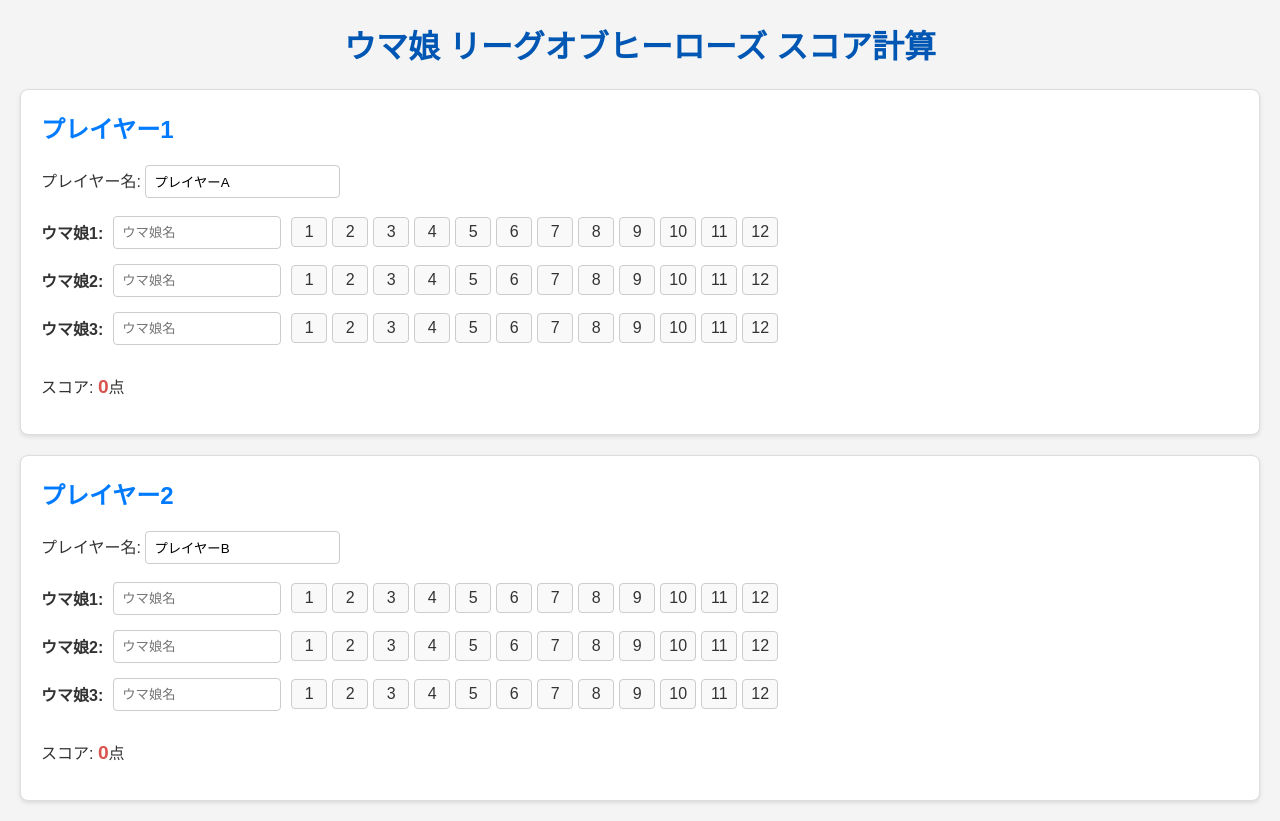
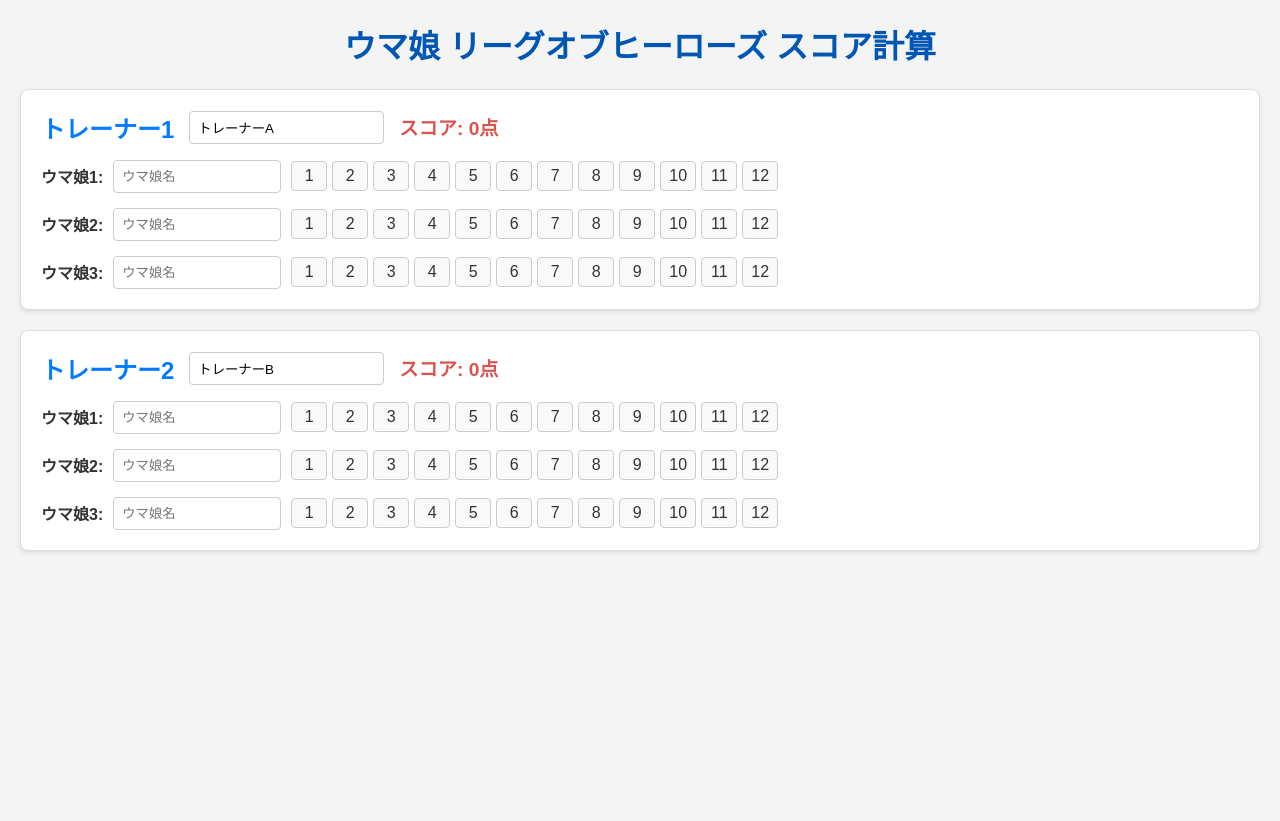
Before and after one commit to wizaman/loh-scoreboard, a plain HTML site: page docs/index.html in a window 1280 px wide. After the commit the page ends 800 px from the top, so only its background shows below. Drawn offline with Linux system fonts and the light colour scheme.

Commit message:
トレーナー表記で統一

```diff
--- a/docs/index.html
+++ b/docs/index.html
@@ -9,46 +9,48 @@
 <body>
     <h1>ウマ娘 リーグオブヒーローズ スコア計算</h1>
 
-    <div class="player-section">
-        <h2>プレイヤー1</h2>
-        <label for="player1Name">プレイヤー名:</label>
-        <input type="text" id="player1Name" value="プレイヤーA"><br><br>
+    <div class="trainer-section">
+        <div class="trainer-header">
+            <h2>トレーナー1</h2>
+            <input type="text" id="trainer1Name" value="トレーナーA">
+            <p>スコア: <span id="trainer1Score">0</span>点</p>
+        </div>
         <div class="uma-ranks-container">
             <div class="uma-rank-group">
                 <label>ウマ娘1:</label>
-                <input type="text" class="uma-name" id="player1Uma1Name" placeholder="ウマ娘名">
+                <input type="text" class="uma-name" id="trainer1Uma1Name" placeholder="ウマ娘名">
             </div>
             <div class="uma-rank-group">
                 <label>ウマ娘2:</label>
-                <input type="text" class="uma-name" id="player1Uma2Name" placeholder="ウマ娘名">
+                <input type="text" class="uma-name" id="trainer1Uma2Name" placeholder="ウマ娘名">
             </div>
             <div class="uma-rank-group">
                 <label>ウマ娘3:</label>
-                <input type="text" class="uma-name" id="player1Uma3Name" placeholder="ウマ娘名">
+                <input type="text" class="uma-name" id="trainer1Uma3Name" placeholder="ウマ娘名">
             </div>
         </div>
-        <p>スコア: <span id="player1Score">0</span>点</p>
     </div>
 
-    <div class="player-section">
-        <h2>プレイヤー2</h2>
-        <label for="player2Name">プレイヤー名:</label>
-        <input type="text" id="player2Name" value="プレイヤーB"><br><br>
+    <div class="trainer-section">
+        <div class="trainer-header">
+            <h2>トレーナー2</h2>
+            <input type="text" id="trainer2Name" value="トレーナーB">
+            <p>スコア: <span id="trainer2Score">0</span>点</p>
+        </div>
         <div class="uma-ranks-container">
             <div class="uma-rank-group">
                 <label>ウマ娘1:</label>
-                <input type="text" class="uma-name" id="player2Uma1Name" placeholder="ウマ娘名">
+                <input type="text" class="uma-name" id="trainer2Uma1Name" placeholder="ウマ娘名">
             </div>
             <div class="uma-rank-group">
                 <label>ウマ娘2:</label>
-                <input type="text" class="uma-name" id="player2Uma2Name" placeholder="ウマ娘名">
+                <input type="text" class="uma-name" id="trainer2Uma2Name" placeholder="ウマ娘名">
             </div>
             <div class="uma-rank-group">
                 <label>ウマ娘3:</label>
-                <input type="text" class="uma-name" id="player2Uma3Name" placeholder="ウマ娘名">
+                <input type="text" class="uma-name" id="trainer2Uma3Name" placeholder="ウマ娘名">
             </div>
         </div>
-        <p>スコア: <span id="player2Score">0</span>点</p>
     </div>
 
     <script src="script.js"></script>
--- a/docs/script.js
+++ b/docs/script.js
@@ -1,5 +1,5 @@
 document.addEventListener('DOMContentLoaded', () => {
-    const playerSections = document.querySelectorAll('.player-section');
+    const trainerSections = document.querySelectorAll('.trainer-section');
     const nameInputs = document.querySelectorAll('input[type="text"].uma-name');
 
     // スコア計算関数
@@ -13,9 +13,9 @@
         return 0; // 無効な着順の場合
     }
 
-    // プレイヤーごとのラジオボタンを生成し、イベントリスナーを設定
-    playerSections.forEach((section, playerIndex) => {
-        const playerNumber = playerIndex + 1;
+    // トレーナーごとのラジオボタンを生成し、イベントリスナーを設定
+    trainerSections.forEach((section, trainerIndex) => {
+        const trainerNumber = trainerIndex + 1;
         const umaRankGroups = section.querySelectorAll('.uma-rank-group');
 
         umaRankGroups.forEach((group, umaIndex) => {
@@ -24,11 +24,11 @@
             rankContainer.classList.add('rank-radio-buttons');
 
             for (let rank = 1; rank <= 12; rank++) {
-                const radioId = `p${playerNumber}u${umaNumber}r${rank}`;
+                const radioId = `t${trainerNumber}u${umaNumber}r${rank}`;
                 const radio = document.createElement('input');
                 radio.type = 'radio';
                 radio.id = radioId;
-                radio.name = `player${playerNumber}Uma${umaNumber}`;
+                radio.name = `trainer${trainerNumber}Uma${umaNumber}`;
                 radio.value = rank;
                 radio.addEventListener('change', performCalculation);
 
@@ -45,20 +45,20 @@
 
     // 全体の計算処理
     function performCalculation() {
-        playerSections.forEach((section, playerIndex) => {
-            const playerNumber = playerIndex + 1;
+        trainerSections.forEach((section, trainerIndex) => {
+            const trainerNumber = trainerIndex + 1;
             let totalScore = 0;
             const umaRankGroups = section.querySelectorAll('.uma-rank-group');
 
             umaRankGroups.forEach((group, umaIndex) => {
                 const umaNumber = umaIndex + 1;
-                const selectedRadio = document.querySelector(`input[name="player${playerNumber}Uma${umaNumber}"]:checked`);
+                const selectedRadio = document.querySelector(`input[name="trainer${trainerNumber}Uma${umaNumber}"]:checked`);
                 if (selectedRadio) {
                     totalScore += calculateScore(parseInt(selectedRadio.value));
                 }
             });
 
-            document.getElementById(`player${playerNumber}Score`).textContent = totalScore;
+            document.getElementById(`trainer${trainerNumber}Score`).textContent = totalScore;
         });
     }
 
--- a/docs/style.css
+++ b/docs/style.css
@@ -10,7 +10,7 @@
     text-align: center;
 }
 
-.player-section {
+.trainer-section {
     background-color: #fff;
     border: 1px solid #ddd;
     padding: 20px;
@@ -19,14 +19,31 @@
     box-shadow: 0 2px 4px rgba(0,0,0,0.1);
 }
 
-.player-section h2 {
+.trainer-header {
+    display: flex;
+    align-items: center;
+    gap: 15px;
+    margin-bottom: 15px;
+}
+
+.trainer-header h2 {
+    margin: 0;
     color: #007bff;
-    margin-top: 0;
+}
+
+.trainer-header input[type="text"] {
+    margin: 0;
+}
+
+.trainer-header p {
+    margin: 0;
+    font-weight: bold;
+    color: #d9534f;
+    font-size: 1.2em;
 }
 
 input[type="text"] {
     padding: 8px;
-    margin-bottom: 0; /* Adjusted for alignment */
     border: 1px solid #ccc;
     border-radius: 4px;
 }
@@ -77,14 +94,6 @@
     border-color: #007bff;
 }
 
-#player1Score, #player2Score {
-    font-weight: bold;
-    color: #d9534f;
-    font-size: 1.2em;
-    margin-top: 15px;
-    display: inline-block;
-}
-
 .uma-name {
     width: 150px; /* Adjust width as needed */
 }
```
